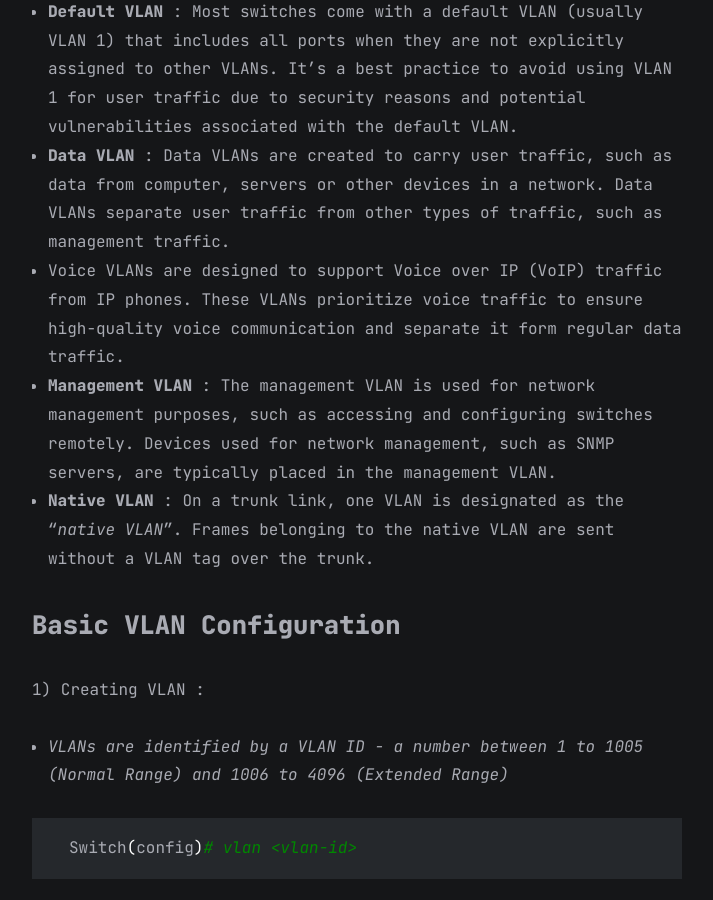
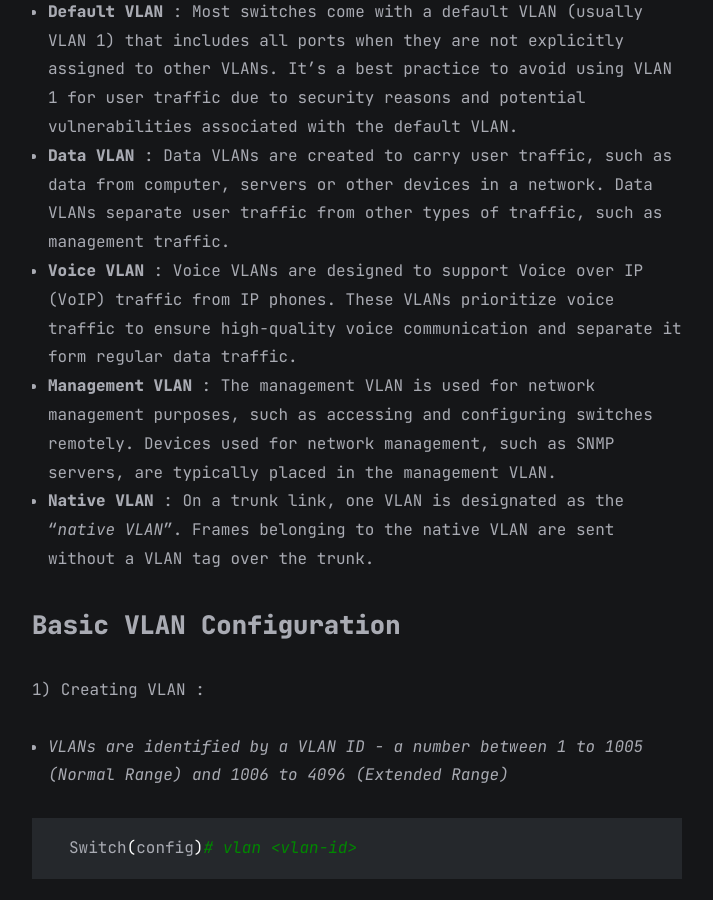
Before and after one commit to faridarif/faridarif.github.io, a Jekyll site: the page built from all_collections/_posts/2023-07-10-Switching.md, in a window 1280 px wide and 900 px high, scrolled down 3413 px. Shown: the whole window, without its empty margins (283-996 px from the left). Built offline with Jekyll 4.4.1, drawn with Linux system fonts in a browser that asks for light colours.

Commit message:
Update 2023-07-10-Switching.md

```diff
--- a/all_collections/_posts/2023-07-10-Switching.md
+++ b/all_collections/_posts/2023-07-10-Switching.md
@@ -27,7 +27,7 @@ Once the switch determines the appropriate outgoing port(s) for the frame, it fo
 VLANs (Virtual Local Area Networks) are a technology used to logically segment a **single physical switch** into **multiple virtual switches**, without requiring separate physical infrastructure. A VLAN is a logical partition of a Layer 2 (data link layer) network. This allows us to isolate traffic, improve security, and manage the network more efficiently. VLANs allow network administrators to **divide a large, flat network into smaller isolated segments**. Devices within the same VLAN can communicate with each other as if they were connected to the same physical switch, even if they are physically connected to different switches. Devices in one VLAN cannot directly communicate with devices in other VLANs, providing a level of isolation that helps prevent unauthorized access. For example, a device within the VLAN 10 cannot directly communicate with devices within VLAN 20. By dividing a network into multiple VLANs, broadcast  domains are also segmented. Broadcast traffic is limited to devices within the same VLAN, reducing unnecessary broadcast traffic on the entire network. To identify which VLAN a frame belongs to, VLAN tagging is used. When a frame leaves a device in a VLAN, it is "*tagged*" with a VLAN identifier (VLAN ID). This process allows devices to communicate based on VLAN membership, regardless of their physical location.
 - **Default VLAN** : Most switches come with a default VLAN (usually VLAN 1) that includes all ports when they are not explicitly assigned to other VLANs. It's a best practice to avoid using VLAN 1 for user traffic due to security reasons and potential vulnerabilities associated with the default VLAN.
 - **Data VLAN** : Data VLANs are created to carry user traffic, such as data from computer, servers or other devices in a network. Data VLANs separate user traffic from other types of traffic, such as management traffic.
-- Voice VLANs are designed to support Voice over IP (VoIP) traffic from IP phones. These VLANs prioritize voice traffic to ensure high-quality voice communication and separate it form regular data traffic.
+- **Voice VLAN** : Voice VLANs are designed to support Voice over IP (VoIP) traffic from IP phones. These VLANs prioritize voice traffic to ensure high-quality voice communication and separate it form regular data traffic.
 - **Management VLAN** : The management VLAN is used for network management purposes, such as accessing and configuring switches remotely. Devices used for network management, such as SNMP servers, are typically placed in the management VLAN.
 - **Native VLAN** : On a trunk link, one VLAN is designated as the "*native VLAN*". Frames belonging to the native VLAN are sent without a VLAN tag over the trunk.
 
```
